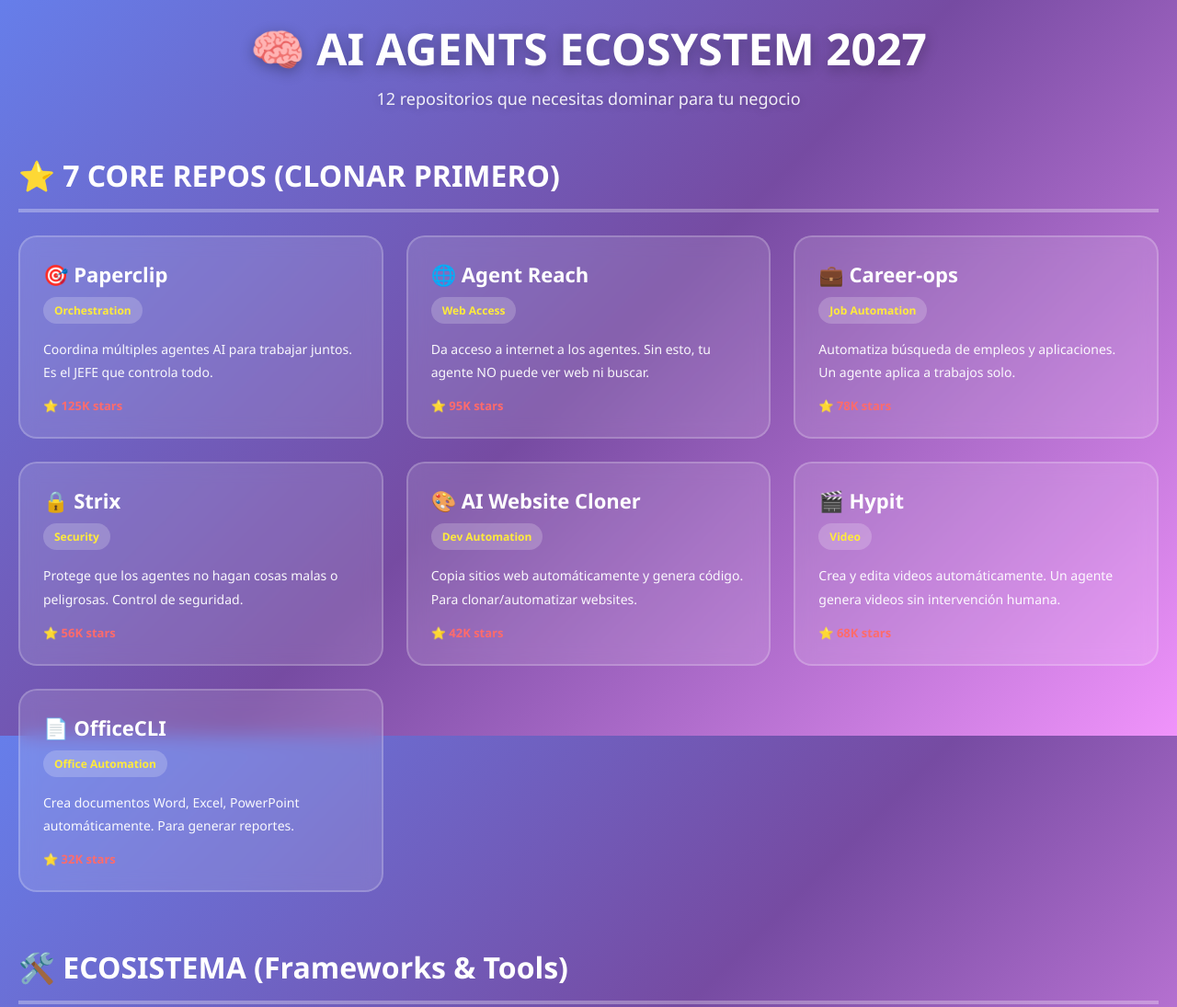
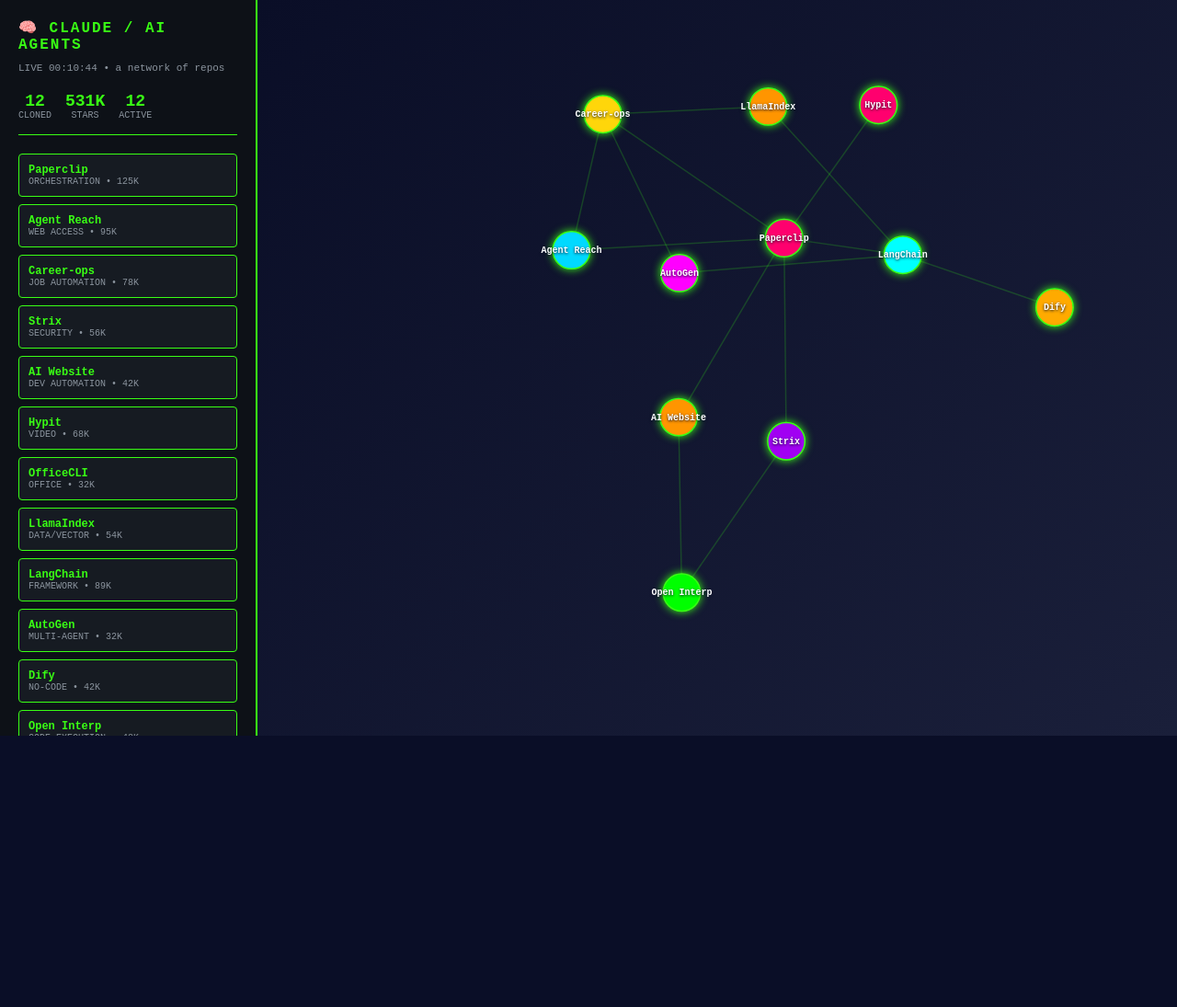
Before and after one commit to Margi15/ai-agents-2027, a plain HTML site: page index.html in a window 1280 px wide. Shown: the top 1095 px of the page at 92% size. After the commit the page ends 805 px from the top, so only its background shows below. Drawn offline with nearby package versions, Linux system fonts and the light colour scheme.

Commit message:
Update index.html with network graph

```diff
--- a/index.html
+++ b/index.html
@@ -1,346 +1,258 @@
 <!DOCTYPE html>
-<html lang="es">
+<html>
 <head>
     <meta charset="UTF-8">
-    <meta name="viewport" content="width=device-width, initial-scale=1.0">
-    <title>🧠 AI Agents Ecosystem 2027</title>
+    <title>🧠 AI AGENTS NETWORK 2027</title>
+    <script src="https://cdnjs.cloudflare.com/ajax/libs/d3/7.8.5/d3.min.js"></script>
     <style>
         * { margin: 0; padding: 0; box-sizing: border-box; }
+        body { background: #0a0e27; color: #e8eef5; font-family: 'Courier New', monospace; height: 100vh; overflow: hidden; }
+        .container { display: flex; height: 100vh; }
 
-        body {
-            background: linear-gradient(135deg, #667eea 0%, #764ba2 50%, #f093fb 100%);
-            background-attachment: fixed;
-            font-family: 'Segoe UI', Tahoma, Geneva, Verdana, sans-serif;
-            color: white;
-            min-height: 100vh;
+        .sidebar {
+            width: 280px;
+            background: #0d1117;
+            border-right: 2px solid #39ff14;
             padding: 20px;
+            overflow-y: auto;
         }
 
-        .container {
-            max-width: 1400px;
-            margin: 0 auto;
+        .sidebar h1 { color: #39ff14; font-size: 16px; margin-bottom: 10px; letter-spacing: 2px; }
+        .sidebar p { color: #8b949e; font-size: 11px; margin-bottom: 20px; }
+
+        .stats { display: flex; gap: 15px; margin-bottom: 20px; padding-bottom: 15px; border-bottom: 1px solid #39ff14; }
+        .stat { text-align: center; }
+        .stat-num { color: #39ff14; font-size: 18px; font-weight: bold; }
+        .stat-label { color: #8b949e; font-size: 10px; }
+
+        .repo-item {
+            padding: 10px;
+            margin: 8px 0;
+            background: #161b22;
+            border: 1px solid #39ff14;
+            border-radius: 4px;
+            cursor: pointer;
+            transition: all 0.3s;
+            font-size: 12px;
         }
 
-        header {
-            text-align: center;
-            margin-bottom: 50px;
-            animation: slideDown 0.6s ease;
+        .repo-item:hover {
+            background: #0f1a2e;
+            box-shadow: 0 0 10px rgba(57, 255, 20, 0.3);
         }
 
-        h1 {
-            font-size: 48px;
-            margin-bottom: 10px;
-            text-shadow: 0 4px 15px rgba(0,0,0,0.3);
-            font-weight: 900;
+        .repo-name { color: #39ff14; font-weight: bold; }
+        .repo-info { color: #8b949e; font-size: 10px; }
+
+        .canvas {
+            flex: 1;
+            background: linear-gradient(135deg, #0a0e27 0%, #1a1f3a 100%);
+            position: relative;
         }
 
-        .subtitle {
-            font-size: 18px;
-            color: rgba(255,255,255,0.9);
-            text-shadow: 0 2px 10px rgba(0,0,0,0.2);
+        svg { width: 100%; height: 100%; }
+
+        .link {
+            stroke: #39ff14;
+            stroke-opacity: 0.2;
+            stroke-width: 1.5;
         }
 
-        @keyframes slideDown {
-            from {
-                opacity: 0;
-                transform: translateY(-30px);
-            }
-            to {
-                opacity: 1;
-                transform: translateY(0);
-            }
+        .link.active {
+            stroke: #39ff14;
+            stroke-opacity: 0.6;
+            stroke-width: 2.5;
         }
 
-        .section {
-            margin-bottom: 60px;
+        .node {
+            cursor: pointer;
         }
 
-        .section-title {
-            font-size: 32px;
-            margin-bottom: 25px;
-            padding-bottom: 15px;
-            border-bottom: 4px solid rgba(255,255,255,0.3);
-            font-weight: 700;
+        .node-circle {
+            filter: drop-shadow(0 0 5px #39ff14);
+            transition: all 0.3s;
         }
 
-        .grid {
-            display: grid;
-            grid-template-columns: repeat(auto-fit, minmax(320px, 1fr));
-            gap: 25px;
-            margin-bottom: 30px;
+        .node-circle:hover {
+            filter: drop-shadow(0 0 15px #39ff14);
         }
 
-        .card {
-            background: rgba(255, 255, 255, 0.12);
-            backdrop-filter: blur(10px);
-            border: 2px solid rgba(255, 255, 255, 0.2);
-            border-radius: 20px;
-            padding: 25px;
-            cursor: pointer;
-            transition: all 0.4s cubic-bezier(0.34, 1.56, 0.64, 1);
-            animation: fadeIn 0.6s ease forwards;
-            opacity: 0;
+        .node-circle.active {
+            filter: drop-shadow(0 0 25px #39ff14);
+            stroke: #ffff00;
+            stroke-width: 3;
         }
 
-        .card:nth-child(1) { animation-delay: 0.1s; }
-        .card:nth-child(2) { animation-delay: 0.2s; }
-        .card:nth-child(3) { animation-delay: 0.3s; }
-        .card:nth-child(4) { animation-delay: 0.4s; }
-        .card:nth-child(5) { animation-delay: 0.5s; }
-        .card:nth-child(6) { animation-delay: 0.6s; }
-        .card:nth-child(7) { animation-delay: 0.7s; }
-
-        @keyframes fadeIn {
-            to {
-                opacity: 1;
-            }
+        .node-label {
+            font-size: 10px;
+            font-weight: bold;
+            text-anchor: middle;
+            pointer-events: none;
+            fill: white;
+            text-shadow: 0 1px 3px #0a0e27;
         }
 
-        .card:hover {
-            transform: translateY(-10px) scale(1.02);
-            background: rgba(255, 255, 255, 0.18);
-            border-color: rgba(255, 255, 255, 0.4);
-            box-shadow: 0 20px 50px rgba(0,0,0,0.3);
+        .info-panel {
+            position: absolute;
+            bottom: 20px;
+            right: 20px;
+            background: rgba(13, 17, 23, 0.95);
+            border: 2px solid #39ff14;
+            padding: 15px;
+            border-radius: 4px;
+            max-width: 280px;
+            display: none;
+            font-size: 12px;
         }
 
-        .card.active {
-            background: rgba(255, 255, 255, 0.25);
-            border-color: white;
-            box-shadow: 0 20px 60px rgba(0,0,0,0.4);
-        }
-
-        .card h3 {
-            font-size: 22px;
-            margin-bottom: 10px;
-            color: #fff;
-        }
-
-        .role {
-            display: inline-block;
-            background: rgba(255, 255, 255, 0.2);
-            padding: 6px 12px;
-            border-radius: 20px;
-            font-size: 12px;
-            font-weight: 700;
-            margin-bottom: 15px;
-            color: #ffeb3b;
-        }
-
-        .description {
-            font-size: 14px;
-            line-height: 1.8;
-            margin-bottom: 15px;
-            color: rgba(255, 255, 255, 0.95);
-        }
-
-        .stars {
-            font-size: 13px;
-            font-weight: 700;
-            color: #ff6b6b;
-        }
-
-        .roadmap {
-            background: rgba(255, 255, 255, 0.12);
-            backdrop-filter: blur(10px);
-            border: 2px solid rgba(255, 255, 255, 0.2);
-            border-radius: 20px;
-            padding: 30px;
-            margin-top: 30px;
-        }
-
-        .roadmap ol {
-            margin: 20px 0 0 25px;
-        }
-
-        .roadmap li {
-            font-size: 16px;
-            margin: 15px 0;
-            line-height: 1.8;
-            padding-left: 10px;
-        }
-
-        .roadmap strong {
-            color: #ffeb3b;
-        }
-
-        .cta {
-            text-align: center;
-            margin-top: 50px;
-            padding: 40px;
-            background: rgba(255, 255, 255, 0.12);
-            border-radius: 20px;
-        }
-
-        .btn {
-            background: rgba(255, 255, 255, 0.3);
-            border: 2px solid white;
-            color: white;
-            padding: 15px 40px;
-            font-size: 16px;
-            border-radius: 50px;
-            cursor: pointer;
-            transition: all 0.3s;
-            font-weight: 700;
-            margin: 10px;
-        }
-
-        .btn:hover {
-            background: white;
-            color: #667eea;
-            transform: scale(1.05);
-        }
-
-        footer {
-            text-align: center;
-            margin-top: 60px;
-            padding-top: 30px;
-            border-top: 2px solid rgba(255,255,255,0.2);
-            color: rgba(255,255,255,0.8);
-            font-size: 14px;
-        }
-
-        @media (max-width: 768px) {
-            h1 { font-size: 32px; }
-            .section-title { font-size: 24px; }
-            .grid { grid-template-columns: 1fr; }
-        }
+        .info-panel.active { display: block; }
+        .info-panel h3 { color: #39ff14; margin-bottom: 8px; }
+        .info-panel p { color: #8b949e; margin: 5px 0; line-height: 1.6; }
     </style>
 </head>
 <body>
     <div class="container">
-        <header>
-            <h1>🧠 AI AGENTS ECOSYSTEM 2027</h1>
-            <p class="subtitle">12 repositorios que necesitas dominar para tu negocio</p>
-        </header>
+        <div class="sidebar">
+            <h1>🧠 CLAUDE / AI AGENTS</h1>
+            <p>LIVE 00:10:44 • a network of repos</p>
 
-        <div class="section">
-            <h2 class="section-title">⭐ 7 CORE REPOS (CLONAR PRIMERO)</h2>
-            <div class="grid">
-                <div class="card">
-                    <h3>🎯 Paperclip</h3>
-                    <div class="role">Orchestration</div>
-                    <p class="description">Coordina múltiples agentes AI para trabajar juntos. Es el JEFE que controla todo.</p>
-                    <div class="stars">⭐ 125K stars</div>
+            <div class="stats">
+                <div class="stat">
+                    <div class="stat-num" id="cloned">12</div>
+                    <div class="stat-label">CLONED</div>
                 </div>
-
-                <div class="card">
-                    <h3>🌐 Agent Reach</h3>
-                    <div class="role">Web Access</div>
-                    <p class="description">Da acceso a internet a los agentes. Sin esto, tu agente NO puede ver web ni buscar.</p>
-                    <div class="stars">⭐ 95K stars</div>
+                <div class="stat">
+                    <div class="stat-num" id="stars">531K</div>
+                    <div class="stat-label">STARS</div>
                 </div>
-
-                <div class="card">
-                    <h3>💼 Career-ops</h3>
-                    <div class="role">Job Automation</div>
-                    <p class="description">Automatiza búsqueda de empleos y aplicaciones. Un agente aplica a trabajos solo.</p>
-                    <div class="stars">⭐ 78K stars</div>
-                </div>
-
-                <div class="card">
-                    <h3>🔒 Strix</h3>
-                    <div class="role">Security</div>
-                    <p class="description">Protege que los agentes no hagan cosas malas o peligrosas. Control de seguridad.</p>
-                    <div class="stars">⭐ 56K stars</div>
-                </div>
-
-                <div class="card">
-                    <h3>🎨 AI Website Cloner</h3>
-                    <div class="role">Dev Automation</div>
-                    <p class="description">Copia sitios web automáticamente y genera código. Para clonar/automatizar websites.</p>
-                    <div class="stars">⭐ 42K stars</div>
-                </div>
-
-                <div class="card">
-                    <h3>🎬 Hypit</h3>
-                    <div class="role">Video</div>
-                    <p class="description">Crea y edita videos automáticamente. Un agente genera videos sin intervención humana.</p>
-                    <div class="stars">⭐ 68K stars</div>
-                </div>
-
-                <div class="card">
-                    <h3>📄 OfficeCLI</h3>
-                    <div class="role">Office Automation</div>
-                    <p class="description">Crea documentos Word, Excel, PowerPoint automáticamente. Para generar reportes.</p>
-                    <div class="stars">⭐ 32K stars</div>
+                <div class="stat">
+                    <div class="stat-num" id="active">12</div>
+                    <div class="stat-label">ACTIVE</div>
                 </div>
             </div>
+
+            <div id="repoList"></div>
         </div>
 
-        <div class="section">
-            <h2 class="section-title">🛠️ ECOSISTEMA (Frameworks & Tools)</h2>
-            <div class="grid">
-                <div class="card">
-                    <h3>⛓️ LangChain</h3>
-                    <div class="role">Framework BASE</div>
-                    <p class="description">El FRAMEWORK fundamental. Librería que todos usan. APRENDE ESTO PRIMERO.</p>
-                    <div class="stars">⭐ 89K stars</div>
-                </div>
-
-                <div class="card">
-                    <h3>📊 LlamaIndex</h3>
-                    <div class="role">Data/Vector DB</div>
-                    <p class="description">Indexa datos para búsqueda rápida. Los agentes buscan en bases de datos grandes.</p>
-                    <div class="stars">⭐ 54K stars</div>
-                </div>
-
-                <div class="card">
-                    <h3>🤖 AutoGen</h3>
-                    <div class="role">Multi-agent Framework</div>
-                    <p class="description">Múltiples agentes conversan y se ayudan entre sí. Framework de Microsoft.</p>
-                    <div class="stars">⭐ 32K stars</div>
-                </div>
-
-                <div class="card">
-                    <h3>🎯 Dify</h3>
-                    <div class="role">No-code Platform</div>
-                    <p class="description">Interface sin código para construir agentes. Para no-coders.</p>
-                    <div class="stars">⭐ 42K stars</div>
-                </div>
-
-                <div class="card">
-                    <h3>💻 Open Interpreter</h3>
-                    <div class="role">Code Execution</div>
-                    <p class="description">Permite que un agente EJECUTE código en tu computadora. Acceso total.</p>
-                    <div class="stars">⭐ 48K stars</div>
-                </div>
+        <div class="canvas">
+            <svg id="network"></svg>
+            <div class="info-panel" id="infoPanel">
+                <h3 id="infoName"></h3>
+                <p id="infoRole"></p>
+                <p id="infoDesc"></p>
             </div>
         </div>
-
-        <div class="section">
-            <div class="roadmap">
-                <h2 class="section-title">📚 ORDEN PARA APRENDER (Learning Path)</h2>
-                <ol>
-                    <li><strong>LangChain</strong> - Base de TODO (frameworks y construir agentes)</li>
-                    <li><strong>Paperclip</strong> - Cómo orquestar múltiples agentes</li>
-                    <li><strong>Agent Reach</strong> - Acceso web para agentes</li>
-                    <li><strong>Open Interpreter</strong> - Ejecución de código</li>
-                    <li><strong>Los otros 7 repos</strong> - Según qué quieras automatizar (jobs, videos, documentos, etc)</li>
-                </ol>
-            </div>
-        </div>
-
-        <div class="cta">
-            <h2>🚀 ¿Listo para empezar?</h2>
-            <p style="margin: 20px 0 30px 0; font-size: 16px;">Clona estos repos y empieza a construir tu negocio con AI agents</p>
-            <a href="https://github.com" class="btn">📦 Ir a GitHub</a>
-            <a href="https://langchain.com" class="btn">📚 Aprender LangChain</a>
-        </div>
-
-        <footer>
-            <p>🧠 AI Agents Ecosystem 2027 | Tu guía completa para dominar agentes AI</p>
-            <p style="margin-top: 10px; opacity: 0.7;">Created with ❤️ para tu negocio</p>
-        </footer>
     </div>
 
     <script>
-        // Agregar interactividad a las tarjetas
-        document.querySelectorAll('.card').forEach(card => {
-            card.addEventListener('click', function() {
-                document.querySelectorAll('.card').forEach(c => c.classList.remove('active'));
-                this.classList.add('active');
-            });
+        const repos = [
+            { id: "paperclip", name: "Paperclip", role: "ORCHESTRATION", desc: "Agent orchestration framework", stars: 125, color: "#ff006e" },
+            { id: "agent-reach", name: "Agent Reach", role: "WEB ACCESS", desc: "Web browsing & scraping", stars: 95, color: "#00d9ff" },
+            { id: "career-ops", name: "Career-ops", role: "JOB AUTOMATION", desc: "Job search automation", stars: 78, color: "#ffd60a" },
+            { id: "strix", name: "Strix", role: "SECURITY", desc: "Security & compliance", stars: 56, color: "#a100f2" },
+            { id: "ai-website", name: "AI Website", role: "DEV AUTOMATION", desc: "Website generation", stars: 42, color: "#ff9500" },
+            { id: "hypit", name: "Hypit", role: "VIDEO", desc: "Video creation automation", stars: 68, color: "#ff006e" },
+            { id: "officecli", name: "OfficeCLI", role: "OFFICE", desc: "Office documents", stars: 32, color: "#39ff14" },
+            { id: "llamaindex", name: "LlamaIndex", role: "DATA/VECTOR", desc: "Data indexing", stars: 54, color: "#ff9500" },
+            { id: "langchain", name: "LangChain", role: "FRAMEWORK", desc: "LLM framework", stars: 89, color: "#00ffff" },
+            { id: "autogen", name: "AutoGen", role: "MULTI-AGENT", desc: "Agent conversations", stars: 32, color: "#ff00ff" },
+            { id: "dify", name: "Dify", role: "NO-CODE", desc: "LLM app builder", stars: 42, color: "#ffaa00" },
+            { id: "openinterp", name: "Open Interp", role: "CODE EXECUTION", desc: "Code execution", stars: 48, color: "#00ff00" }
+        ];
+
+        const links = [
+            { source: "paperclip", target: "agent-reach" },
+            { source: "paperclip", target: "career-ops" },
+            { source: "paperclip", target: "strix" },
+            { source: "paperclip", target: "langchain" },
+            { source: "agent-reach", target: "career-ops" },
+            { source: "langchain", target: "llamaindex" },
+            { source: "langchain", target: "autogen" },
+            { source: "llamaindex", target: "career-ops" },
+            { source: "paperclip", target: "hypit" },
+            { source: "paperclip", target: "ai-website" },
+            { source: "ai-website", target: "openinterp" },
+            { source: "openinterp", target: "strix" },
+            { source: "dify", target: "langchain" },
+            { source: "autogen", target: "career-ops" }
+        ];
+
+        const width = document.querySelector('.canvas').clientWidth;
+        const height = window.innerHeight;
+
+        const svg = d3.select('#network')
+            .attr('viewBox', [0, 0, width, height]);
+
+        const simulation = d3.forceSimulation(repos)
+            .force('link', d3.forceLink(links).id(d => d.id).distance(150))
+            .force('charge', d3.forceManyBody().strength(-800))
+            .force('center', d3.forceCenter(width / 2, height / 2))
+            .force('collision', d3.forceCollide(60));
+
+        const link = svg.selectAll('line')
+            .data(links)
+            .enter()
+            .append('line')
+            .attr('class', 'link')
+            .attr('stroke-width', 1.5);
+
+        const node = svg.selectAll('.node')
+            .data(repos)
+            .enter()
+            .append('g')
+            .attr('class', 'node')
+            .on('click', (e, d) => selectRepo(d.id));
+
+        node.append('circle')
+            .attr('class', 'node-circle')
+            .attr('r', d => Math.sqrt(d.stars / 1000) + 20)
+            .attr('fill', d => d.color)
+            .attr('stroke', '#39ff14')
+            .attr('stroke-width', 1.5);
+
+        node.append('text')
+            .attr('class', 'node-label')
+            .attr('text-anchor', 'middle')
+            .attr('dy', '.3em')
+            .text(d => d.name.length > 12 ? d.name.substring(0, 10) + '..' : d.name);
+
+        simulation.on('tick', () => {
+            link
+                .attr('x1', d => d.source.x)
+                .attr('y1', d => d.source.y)
+                .attr('x2', d => d.target.x)
+                .attr('y2', d => d.target.y);
+
+            node.attr('transform', d => `translate(${d.x},${d.y})`);
         });
+
+        function renderSidebar() {
+            const html = repos.map(r => `
+                <div class="repo-item" onclick="selectRepo('${r.id}')">
+                    <div class="repo-name">${r.name}</div>
+                    <div class="repo-info">${r.role} • ${r.stars}K</div>
+                </div>
+            `).join('');
+            document.getElementById('repoList').innerHTML = html;
+        }
+
+        window.selectRepo = function(id) {
+            const repo = repos.find(r => r.id === id);
+            if (!repo) return;
+
+            d3.selectAll('.node-circle').classed('active', false);
+            d3.selectAll('.node').filter(d => d.id === id).select('.node-circle').classed('active', true);
+
+            d3.selectAll('.repo-item').style('background', '#161b22');
+            d3.selectAll('.repo-item').filter((d, i) => repos[i].id === id).style('background', '#0f1a2e').style('box-shadow', '0 0 15px rgba(57, 255, 20, 0.5)');
+
+            document.getElementById('infoName').textContent = repo.name + ' ⭐';
+            document.getElementById('infoRole').textContent = repo.role;
+            document.getElementById('infoDesc').textContent = repo.desc + ` • ${repo.stars}K stars`;
+            document.getElementById('infoPanel').classList.add('active');
+        };
+
+        renderSidebar();
     </script>
 </body>
 </html>
```
